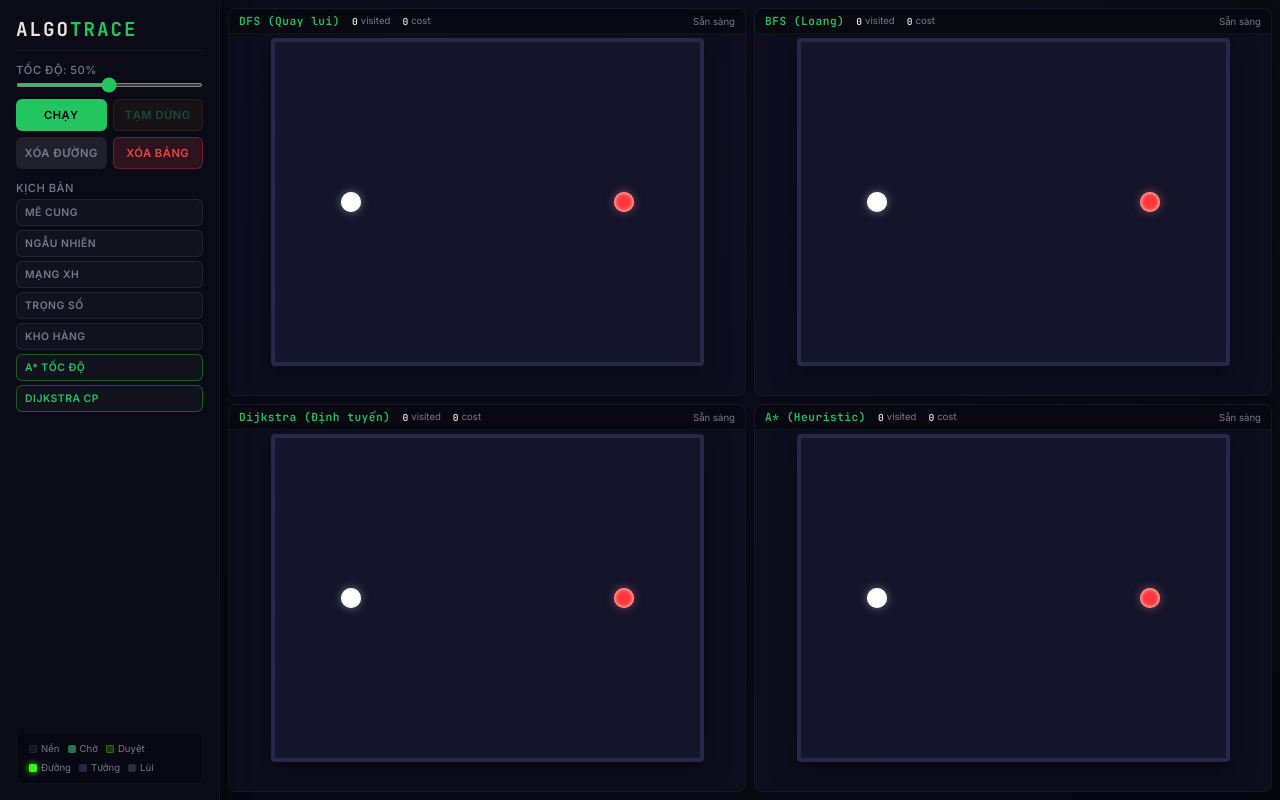
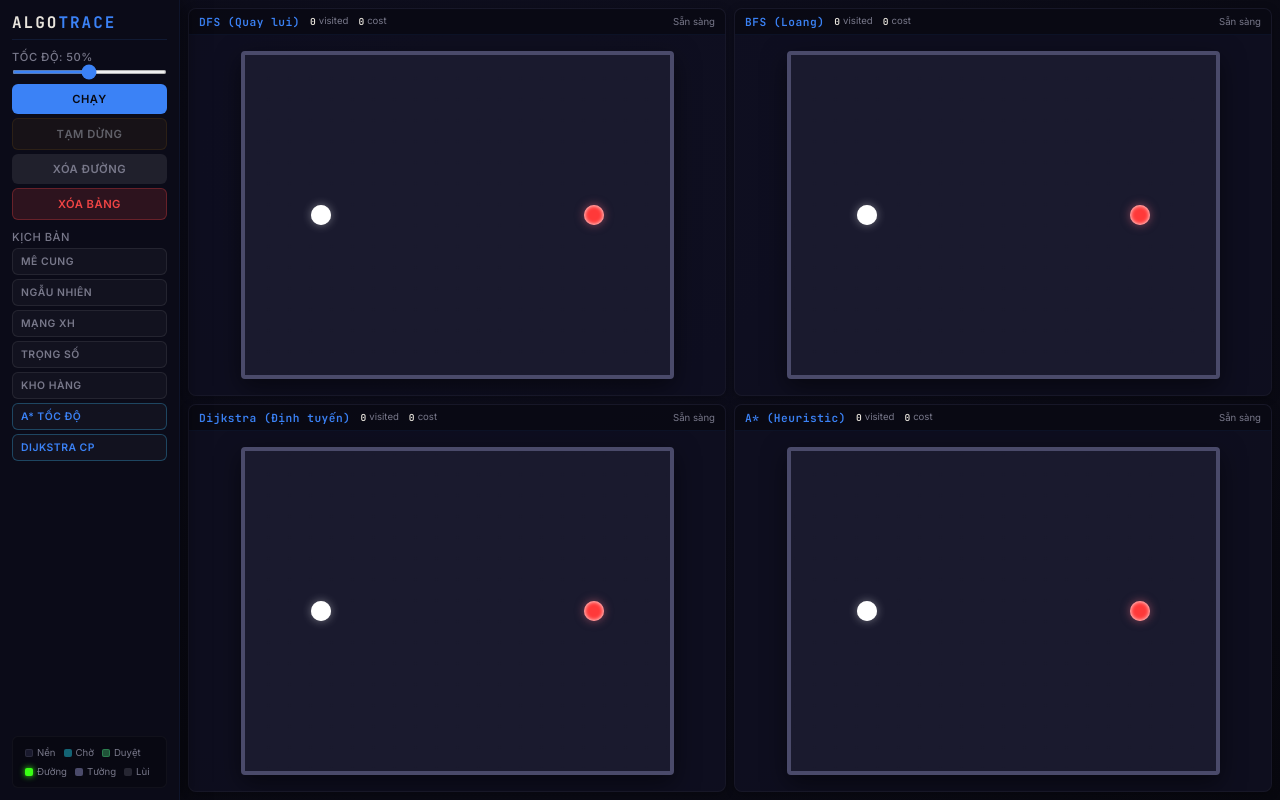
Before and after one commit to Han2104/AlgoTrace-Analytics, a React (Vite) app: page / in a window 1280 px wide. Built offline with nearby package versions, Linux system fonts and the light colour scheme.

Commit message:
complete frontend

```diff
--- a/src/App.css
+++ b/src/App.css
@@ -7,19 +7,19 @@
   --text-main: #e8e4dc;
   --text-muted: #78788a;
 
-  --primary: #22c55e;
-  --primary-hover: #16a34a;
+  --primary: #3b82f6;
+  --primary-hover: #2563eb;
   --secondary: #52525b;
   --danger: #ef4444;
   --warning: #f59e0b;
-  --success: #22c55e;
+  --success: #3b82f6;
 
-  --cell-unvisited: #14142a;
-  --cell-wall: #27274a;
-  --cell-processing: rgba(74, 222, 128, 0.5);
-  --cell-visited: rgba(57, 255, 20, 0.2);
+  --cell-unvisited: #1a1a2e;
+  --cell-wall: #4a4a6a;
+  --cell-processing: rgba(34, 211, 238, 0.45);
+  --cell-visited: rgba(74, 222, 128, 0.35);
   --cell-path: #39ff14;
-  --cell-backtrack: rgba(160, 160, 180, 0.25);
+  --cell-backtrack: rgba(160, 160, 180, 0.2);
   --cell-start: #ffffff;
   --cell-end: #ff3939;
 
@@ -40,27 +40,27 @@ body {
 
 /* ============ SIDEBAR ============ */
 .sidebar {
-  width: 220px;
+  width: 180px;
   background: var(--bg-sidebar);
   backdrop-filter: blur(16px);
-  border-right: 1px solid rgba(34, 197, 94, 0.08);
-  padding: 16px;
+  border-right: 1px solid rgba(59, 130, 246, 0.08);
+  padding: 12px;
   display: flex;
   flex-direction: column;
-  gap: 12px;
+  gap: 10px;
   z-index: 10;
   box-shadow: 4px 0 20px rgba(0, 0, 0, 0.5);
 }
 
 .logo {
   font-family: var(--font-display);
-  font-size: 1.2rem;
+  font-size: 1rem;
   font-weight: 700;
   color: var(--text-main);
   letter-spacing: 2px;
   text-transform: uppercase;
-  padding-bottom: 8px;
-  border-bottom: 1px solid rgba(34, 197, 94, 0.12);
+  padding-bottom: 6px;
+  border-bottom: 1px solid rgba(59, 130, 246, 0.12);
 }
 .logo span { color: var(--primary); }
 
@@ -81,9 +81,9 @@ body {
 }
 
 .button-group {
-  display: grid;
-  grid-template-columns: 1fr 1fr;
-  gap: 6px;
+  display: flex;
+  flex-direction: column;
+  gap: 4px;
 }
 
 .btn {
@@ -100,9 +100,9 @@ body {
 }
 .btn:disabled { opacity: 0.35; cursor: not-allowed; }
 .btn.primary { background: var(--primary); color: #08080f; }
-.btn.primary:hover:not(:disabled) { background: var(--primary-hover); box-shadow: 0 0 12px rgba(34, 197, 94, 0.4); }
-.btn.warning { background: rgba(245, 158, 11, 0.15); color: var(--primary); border: 1px solid rgba(245, 158, 11, 0.3); }
-.btn.warning:hover:not(:disabled) { background: rgba(245, 158, 11, 0.25); }
+.btn.primary:hover:not(:disabled) { background: var(--primary-hover); box-shadow: 0 0 12px rgba(59, 130, 246, 0.4); }
+.btn.warning { background: rgba(245, 158, 11, 0.15); color: #fff; border: 1px solid rgba(245, 158, 11, 0.3); }
+.btn.warning:hover:not(:disabled) { background: rgba(245, 158, 11, 0.25); color: #fff; }
 .btn.secondary { background: rgba(82, 82, 91, 0.3); color: var(--text-muted); }
 .btn.secondary:hover:not(:disabled) { background: rgba(82, 82, 91, 0.5); color: var(--text-main); }
 .btn.danger { background: rgba(239, 68, 68, 0.15); color: var(--danger); border: 1px solid rgba(239, 68, 68, 0.3); }
@@ -118,17 +118,17 @@ body {
 }
 .btn.outline:hover:not(:disabled) {
   background: rgba(255, 255, 255, 0.06);
-  border-color: rgba(34, 197, 94, 0.3);
+  border-color: rgba(59, 130, 246, 0.3);
   color: var(--text-main);
 }
 
 .btn.highlight {
-  border-color: rgba(57, 255, 20, 0.3) !important;
+  border-color: rgba(56, 189, 248, 0.3) !important;
   color: var(--success) !important;
 }
 .btn.highlight:hover:not(:disabled) {
   border-color: var(--success) !important;
-  background: rgba(57, 255, 20, 0.1) !important;
+  background: rgba(56, 189, 248, 0.1) !important;
 }
 
 .generator-group {
@@ -167,7 +167,7 @@ body {
 }
 .color-box.unvisited { background: var(--cell-unvisited); border: 1px solid rgba(255,255,255,0.08); }
 .color-box.processing { background: var(--cell-processing); }
-.color-box.visited { background: var(--cell-visited); border: 1px solid rgba(57, 255, 20, 0.3); }
+.color-box.visited { background: var(--cell-visited); border: 1px solid rgba(74, 222, 128, 0.3); }
 .color-box.path { background: var(--cell-path); box-shadow: 0 0 6px var(--cell-path); }
 .color-box.wall { background: var(--cell-wall); }
 .color-box.backtrack { background: var(--cell-backtrack); }
@@ -196,24 +196,19 @@ body {
 }
 
 .board-wrapper:hover {
-  border-color: rgba(34, 197, 94, 0.12);
+  border-color: rgba(59, 130, 246, 0.12);
 }
 
-/* ============ MINI DASHBOARD (overlay) ============ */
+/* ============ MINI DASHBOARD ============ */
 .mini-dashboard {
-  position: absolute;
-  top: 0;
-  left: 0;
-  right: 0;
-  z-index: 20;
   display: flex;
   align-items: center;
-  gap: 12px;
-  padding: 5px 10px;
-  background: rgba(8, 8, 15, 0.8);
-  backdrop-filter: blur(6px);
-  border-bottom: 1px solid rgba(34, 197, 94, 0.08);
-  pointer-events: none;
+  gap: 10px;
+  padding: 4px 10px;
+  background: rgba(8, 8, 15, 0.7);
+  border-bottom: 1px solid rgba(59, 130, 246, 0.08);
+  flex-shrink: 0;
+  min-height: 26px;
 }
 
 .algo-title {
@@ -301,7 +296,6 @@ body {
 
 .node.processing {
   background-color: var(--cell-processing);
-  animation: pulse-processing 0.5s ease-in-out infinite alternate;
 }
 
 .node.path {
@@ -315,9 +309,9 @@ body {
   background-color: var(--cell-backtrack);
 }
 
-.node.weight-10 { background-color: rgba(74, 222, 128, 0.15); }
-.node.weight-20 { background-color: rgba(74, 222, 128, 0.3); }
-.node.weight-30 { background-color: rgba(74, 222, 128, 0.45); }
+.node.weight-10 { background-color: rgba(251, 191, 36, 0.15); }
+.node.weight-20 { background-color: rgba(251, 191, 36, 0.3); }
+.node.weight-30 { background-color: rgba(251, 191, 36, 0.45); }
 
 .node .cost-text {
   pointer-events: none;
@@ -328,11 +322,6 @@ body {
 }
 
 /* ============ ANIMATIONS ============ */
-@keyframes pulse-processing {
-  0% { opacity: 0.6; }
-  100% { opacity: 1; }
-}
-
 @keyframes glow-path {
   0% { box-shadow: 0 0 4px rgba(57, 255, 20, 0.4); }
   100% { box-shadow: 0 0 12px rgba(57, 255, 20, 0.8), 0 0 24px rgba(57, 255, 20, 0.2); }
```
